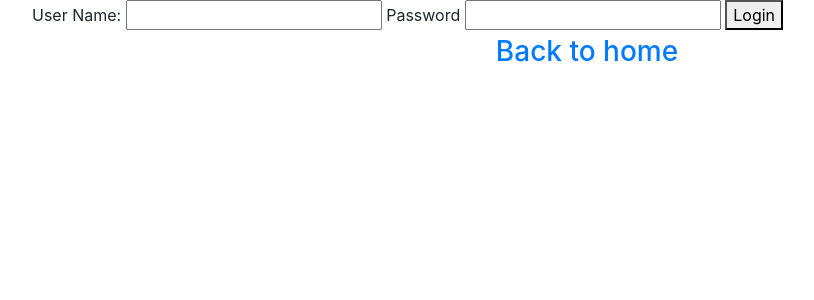
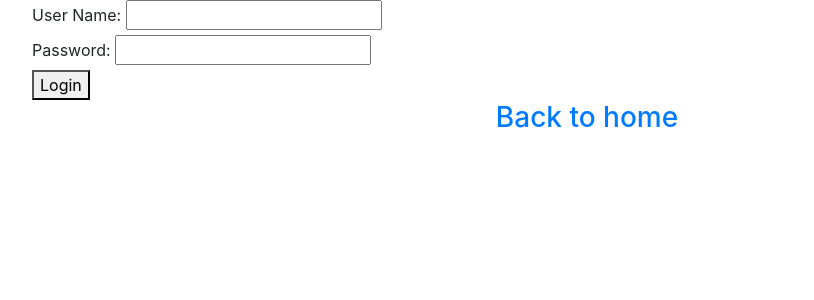
Before and after one commit to Doram13/Revenge-of-the-AskMate, a Flask app: page /login in a window 1280 px wide. Shown: the part 90-390 px from the top of the page, without its empty margins (53-867 px from the left). Run offline with Flask 2, Linux system fonts and the light colour scheme; the visitor is signed in with stand-in values (Sample User, id 1); some libraries are stand-ins or nearby versions.

Commit message:
login.html started css formatting

```diff
--- a/datamanager.py
+++ b/datamanager.py
@@ -4,8 +4,9 @@ from datetime import datetime
 from psycopg2 import sql
 
 list_header = ['id', 'submission_time', 'view_number', 'vote_number', 'title']
-answer_header = ['id', 'submission time', 'vote number', 'message', 'image', 'delete', 'edit']
-error_message = "You are not allowed to modify this, because you're not the author of it"
+answer_header = ['id', 'submission time', 'vote number', 'message', 'image', ' ', ' ']
+error_message = "You have to be logged in!"
+error_message_wrong_user = "You are not authorized!"
 comment_header = ["message", "submission time", 'edited number']
 user_header = ['id', 'Name', 'Registered:']
 
--- a/server.py
+++ b/server.py
@@ -35,7 +35,7 @@ def add_question():
                                 logged_user_name=session['user_name']))
     else:
         return render_template('login.html', logged_user=session['user_id'],
-                               logged_user_name=session['user_name'])
+                               logged_user_name=session['user_name'], error_message=datamanager.error_message)
 
 
 @app.route('/question/<_id>')
@@ -109,7 +109,7 @@ def edit_answer(answer_id, question_id):
                                 logged_user_name=session['user_name'],
                                 ))
     else:
-        return render_template('login.html', error_message=datamanager.error_message)
+        return render_template('login.html', error_message=datamanager.error_message_wrong_user)
 
 
 @app.route('/question/<question_id>/delete')
--- a/templates/login.html
+++ b/templates/login.html
@@ -3,16 +3,32 @@
 {% block content %}
     <div class="container">
     <form method="POST" action="{{ url_for('login') }}">
+        <div class="row">
+            <div class="col">
                 <label for="user_name">User Name:</label>
                 <input type="text" id="user_name" name="user_name">
-            <label for="password">Password</label>
+            </div>
+        </div>
+        <div class="row">
+            <div class="col">
+                <label for="password">Password:</label>
                 <input type="text" id="password" name="password">
+            </div>
+        </div>
+        <div class="row">
+            <div class="col">
                 <button type="submit">Login</button>
+            </div>
+        </div>
     </form>
+        <div class="row">
+            <div class="col">
                 {% if error_message is defined %}
                 <h3> {{ error_message }}</h3>
                 {% endif %}
             </div>
+        </div>
+    </div>
 
 {% include 'footer.html' %}
 {% endblock %}
```
Also changed, not shown: templates/display-question.html (+16 -8 lines). Lines whose indentation alone changed are shown as unchanged.
